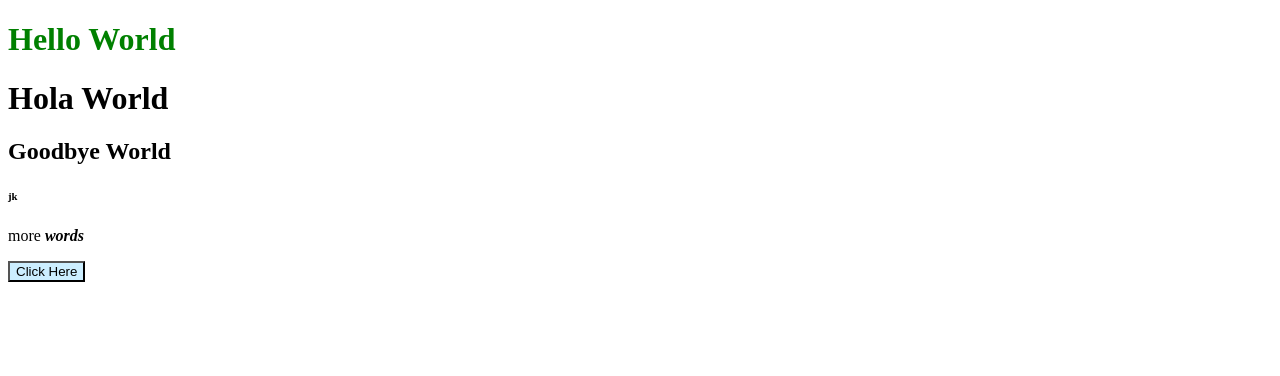
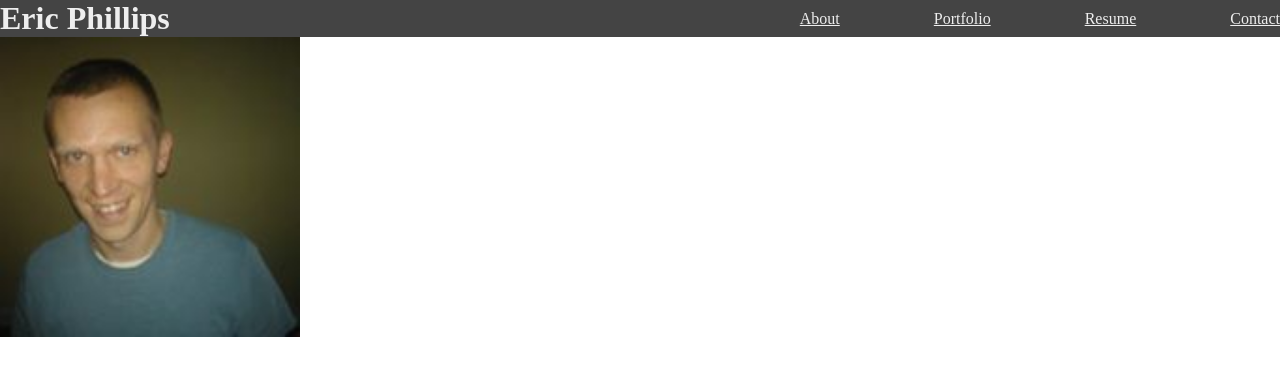
Before and after one commit to dephil29/html-page, a plain HTML site: page index.html in a window 1280 px wide. Drawn offline with Linux system fonts and the light colour scheme.

Commit message:
created nav and added image

```diff
--- a/index.html
+++ b/index.html
@@ -10,12 +10,17 @@
 </head>
 
 <body>
-    <h1 class='first-header'> Hello World</h1>
-    <h1> Hola World</h1>
-    <h2>Goodbye World</h2>
-    <h6>jk</h6>
-    <p>more <strong><em>words</em></strong></p>
-    <button class='button' onclick='alert("No not there!!")'>Click Here</button>
+    <div class="nav">
+        <h1 class="title">Eric Phillips</h1>
+        <div class="nav-links-container">
+            <a href="" class="nav-link">About</a>
+            <a href="" class="nav-link">Portfolio</a>
+            <a href="" class="nav-link">Resume</a>
+            <a href="" class="nav-link">Contact</a>
+        </div>
+    </div>
+
+    <img src="./facebook-picture.jpg" alt="" class="picture-of-me">
 </body>
 
 </html>
--- a/style.css
+++ b/style.css
@@ -1,7 +1,37 @@
-.first-header {
-    color: green;
+body {
+    margin: 0;
 }
 
-.button {
-    background-color: #cef;
+.nav {
+    display: flex;
+    flex-flow: row wrap;
+    justify-content: space-between;
+    background-color: #444;
 }
+
+.title {
+    margin-top: 0;
+    margin-bottom: 0;
+    font-
+}
+
+.nav-link {
+    margin-left: 90px;
+    margin-top: 10px;
+    display: inline-block;
+}
+
+.nav-link:hover {
+    color: #00b;
+    background-color: #fff;
+}
+
+.nav,
+.nav-link{
+    color: #eee;
+}
+
+.picture-of-me {
+    width: 100%;
+    max-width: 300px;
+}
```
Also changed, not shown: facebook-picture.jpg (added).
